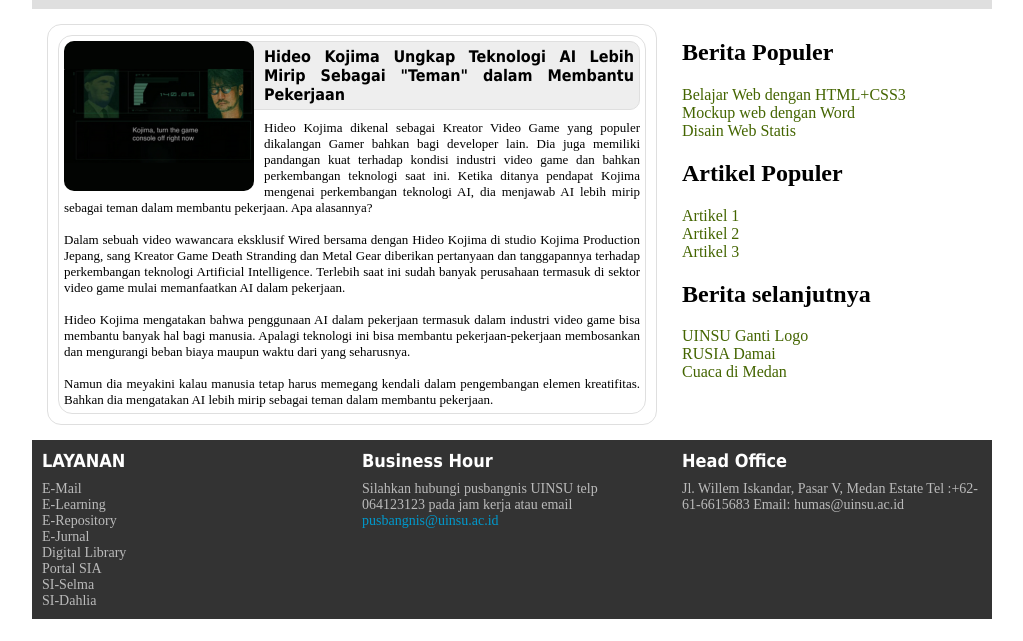
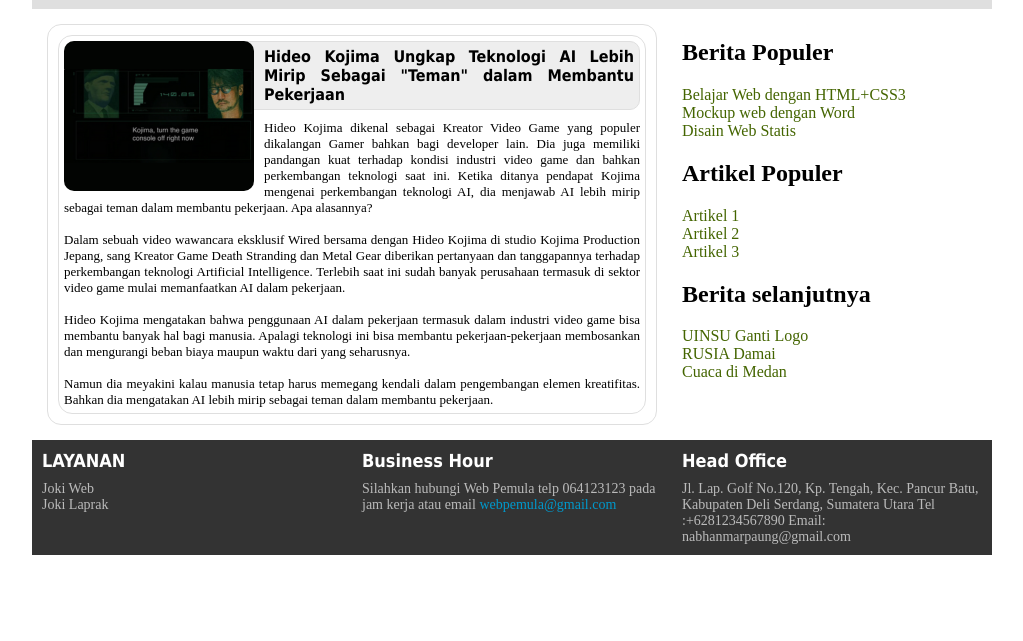
Before and after one commit to NabhanMrp/Gaming-Site, a plain HTML site: page baca3.html in a window 1280 px wide. Shown: the part 159-800 px from the top of the page, without its empty margins (128-1151 px from the left). Drawn offline with Linux system fonts and the light colour scheme.

Commit message:
Revise content and contact details in baca3.html
Updated various content sections including articles and contact information.

```diff
--- a/baca3.html
+++ b/baca3.html
@@ -68,26 +68,22 @@
 	<footer>
 		<div id="column">
 		<h2>LAYANAN</h2>
-		E-Mail<br>
-		E-Learning<br>
-		E-Repository<br> E-Jurnal<br>
-		Digital Library<br>
-		Portal SIA<br>
-		SI-Selma<br>
-		SI-Dahlia
+		Joki Web<br>
+		Joki Laprak<br>
 		</div>
 
 		<div id="column">
 		<h2>Business Hour</h2>
-		Silahkan hubungi pusbangnis UINSU telp 064123123 pada jam kerja atau email <a href="#">pusbangnis@uinsu.ac.id </a>
+		Silahkan hubungi Web Pemula telp 064123123 pada jam kerja atau email <a href="#">webpemula@gmail.com </a>
 		</div>
 
 		<div id="column">
 		<h2>Head Office</h2>
-		Jl. Willem Iskandar, Pasar V, Medan Estate
-		Tel :+62-61-6615683
-		Email: humas@uinsu.ac.id
+		Jl. Lap. Golf No.120, Kp. Tengah, Kec. Pancur Batu, Kabupaten Deli Serdang, Sumatera Utara
+		Tel :+6281234567890
+		Email: nabhanmarpaung@gmail.com
 		</div>
 	</footer>
 </body>
+
 </html>
```
